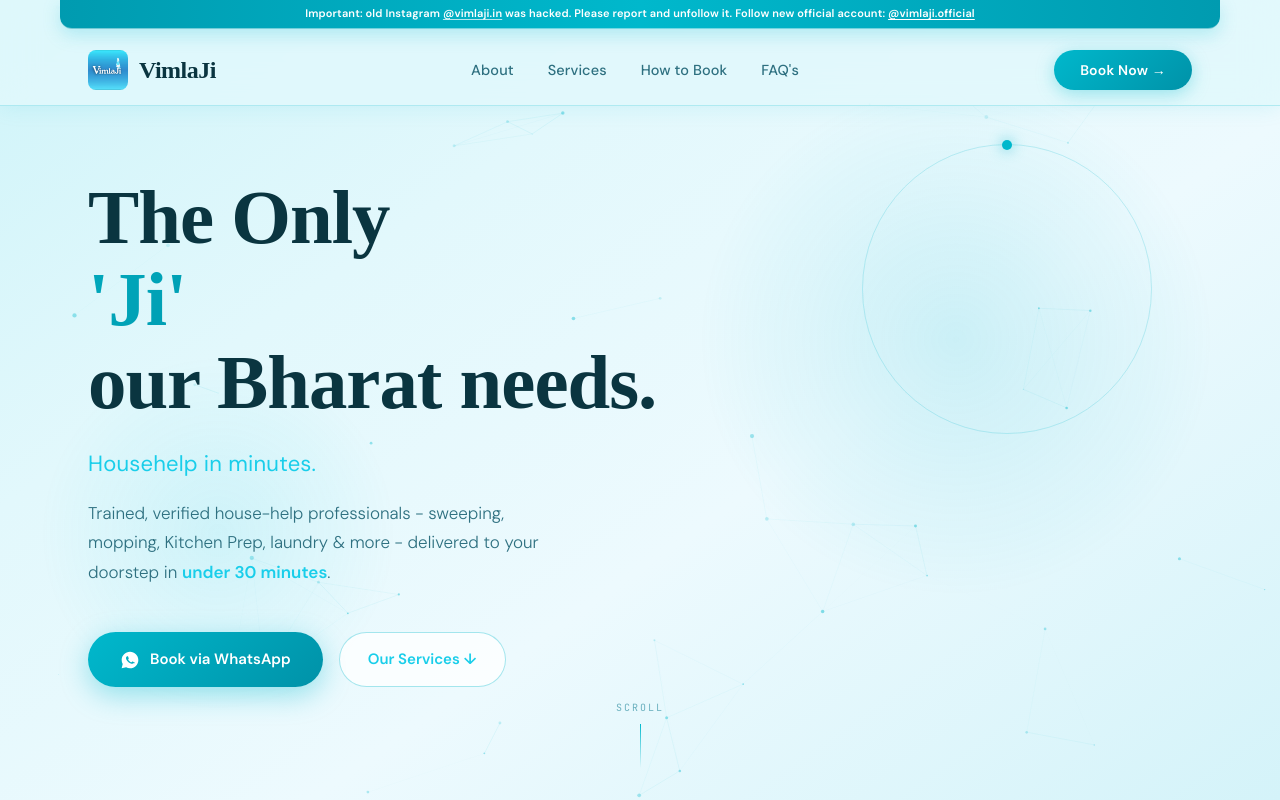
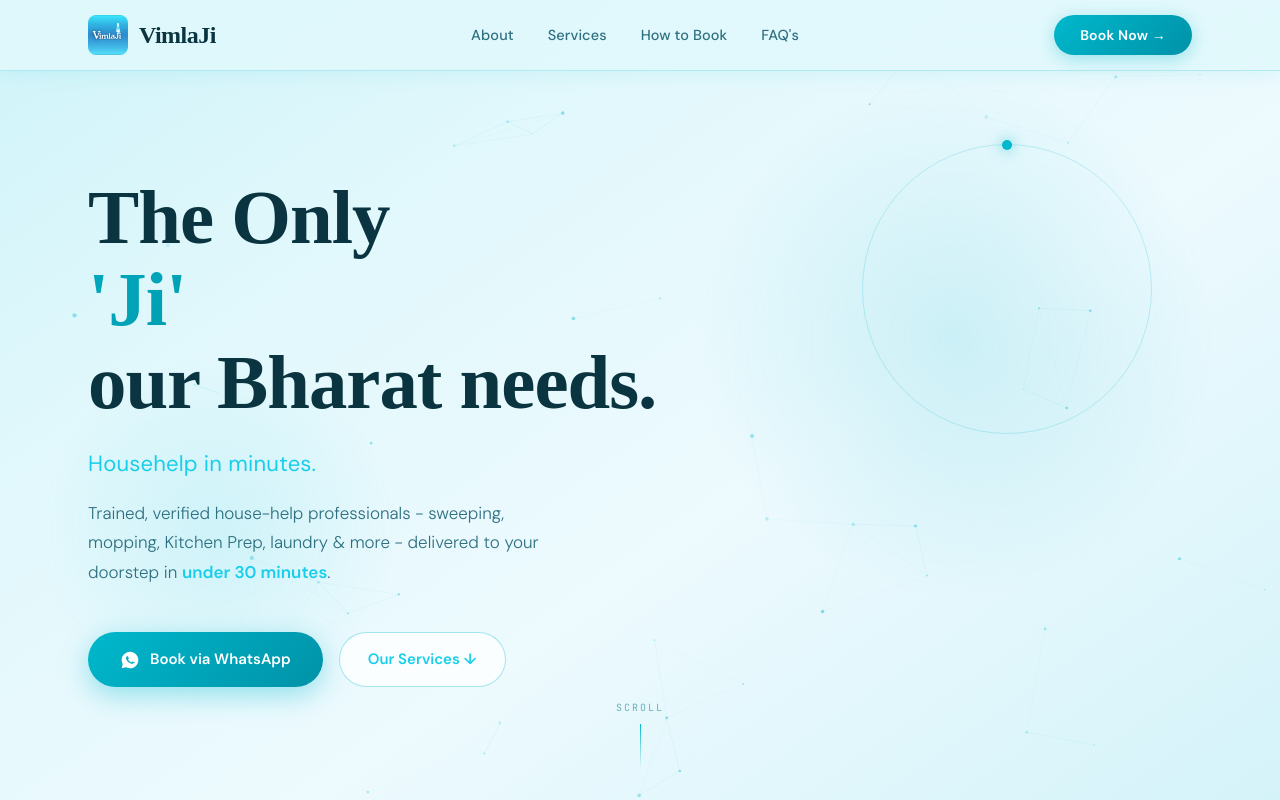
Before and after one commit to workrakshit1-pixel/Vimlaji, a React (Vite) app: page / in a window 1280 px wide. Shown: the top 800 px of the page. Built offline with nearby package versions, Linux system fonts and the light colour scheme; a web font is replaced by a local one.

Commit message:
instagram banner removed

```diff
--- a/src/components/Navbar.jsx
+++ b/src/components/Navbar.jsx
@@ -44,29 +44,6 @@
       } backdrop-blur-[18px]`}
     >
       <div className="app-container relative" ref={mobileMenuRef}>
-        <div className="mx-[-1rem] mb-1.5 rounded-b-xl border-b border-[rgba(255,255,255,0.45)] bg-[linear-gradient(90deg,#009bb0,#00b8cc,#009bb0)] px-3 py-1.5 text-center shadow-[0_6px_18px_rgba(0,184,204,0.22)] sm:mx-[-1.5rem] sm:px-4 lg:mx-[-1.75rem]">
-          <p className="font-body text-[10px] font-semibold leading-[1.45] tracking-[0.15px] text-white sm:text-[11px]">
-            Important: old Instagram{' '}
-            <a
-              href="https://instagram.com/vimlaji.in"
-              target="_blank"
-              rel="noopener noreferrer"
-              className="underline decoration-white/70 underline-offset-2 hover:text-[#eafcff]"
-            >
-              @vimlaji.in
-            </a>{' '}
-            was hacked. Please report and unfollow it. Follow new official account:{' '}
-            <a
-              href="https://instagram.com/vimlaji.official"
-              target="_blank"
-              rel="noopener noreferrer"
-              className="font-bold underline decoration-white underline-offset-2 hover:text-[#eafcff]"
-            >
-              @vimlaji.official
-            </a>
-          </p>
-        </div>
-
         <div className="flex h-[66px] items-center justify-between sm:h-[70px]">
           <a href="#" className="flex items-center gap-[11px]">
             <img
```
